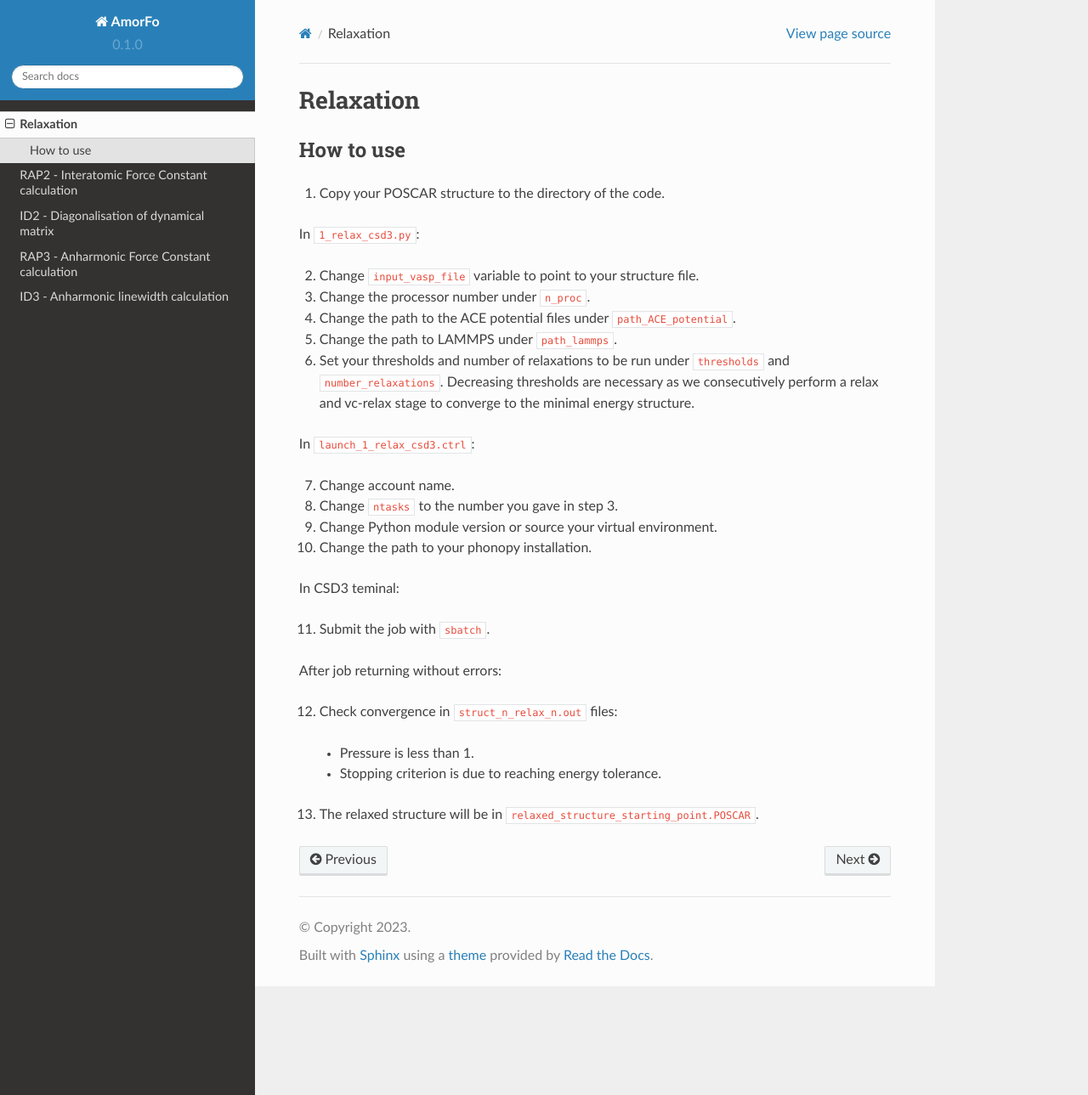
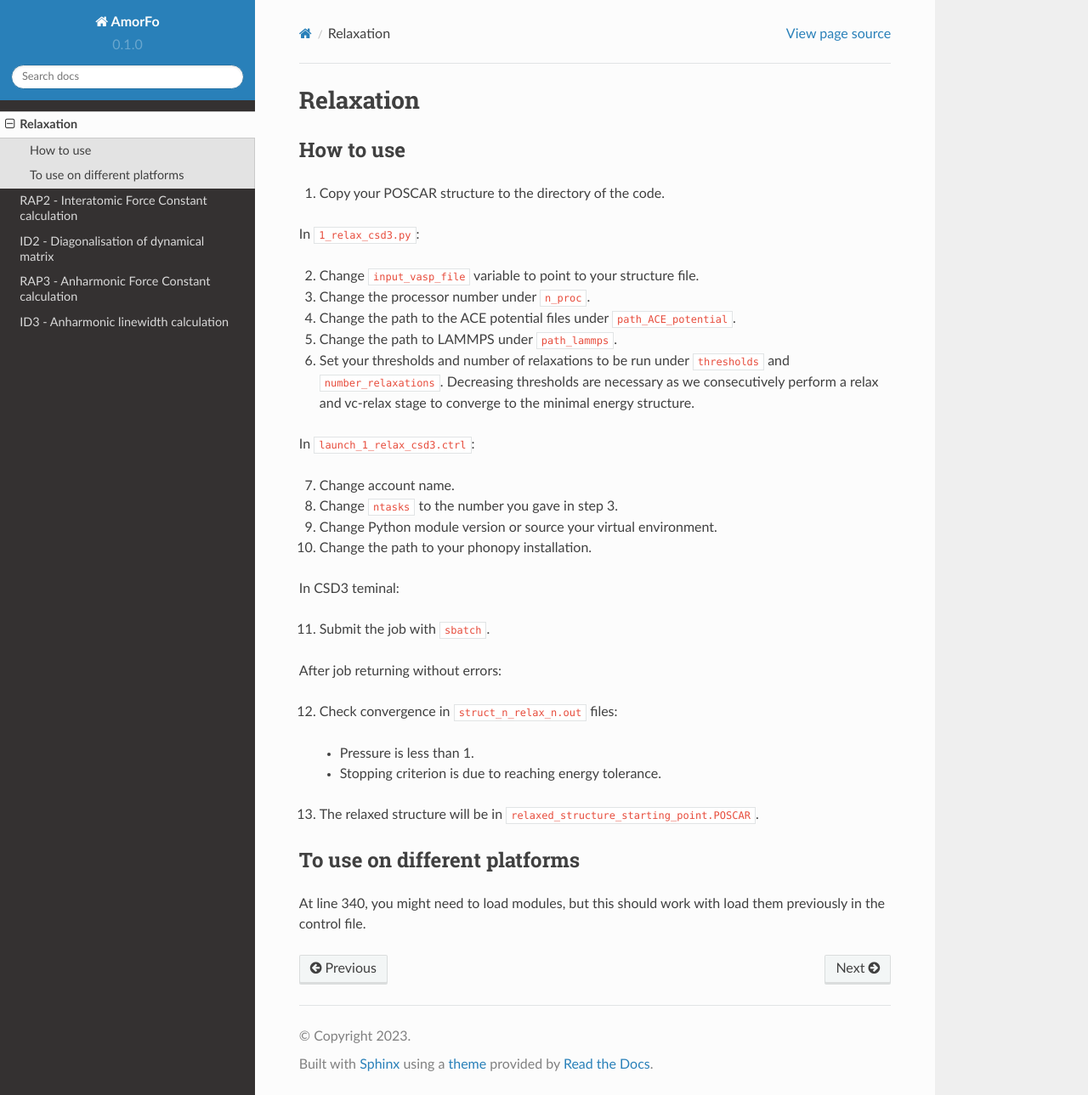
Before and after one commit to bp443/AmorDocs, a Sphinx documentation site: the page built from docs/source/relax.rst, in a window 1280 px wide and 1289 px high. Shown: the whole window at 85% size. Built offline with Sphinx 7.4.7 and the Read the Docs theme 2.0.0, drawn with Linux system fonts in a browser that asks for light colours.

Commit message:
Update relax.rst

```diff
--- a/docs/source/relax.rst
+++ b/docs/source/relax.rst
@@ -31,3 +31,8 @@ After job returning without errors:
    * Pressure is less than 1.
    * Stopping criterion is due to reaching energy tolerance.
 13. The relaxed structure will be in ``relaxed_structure_starting_point.POSCAR``.
+
+To use on different platforms
+---------------------------------
+
+At line 340, you might need to load modules, but this should work with load them previously in the control file.
```
